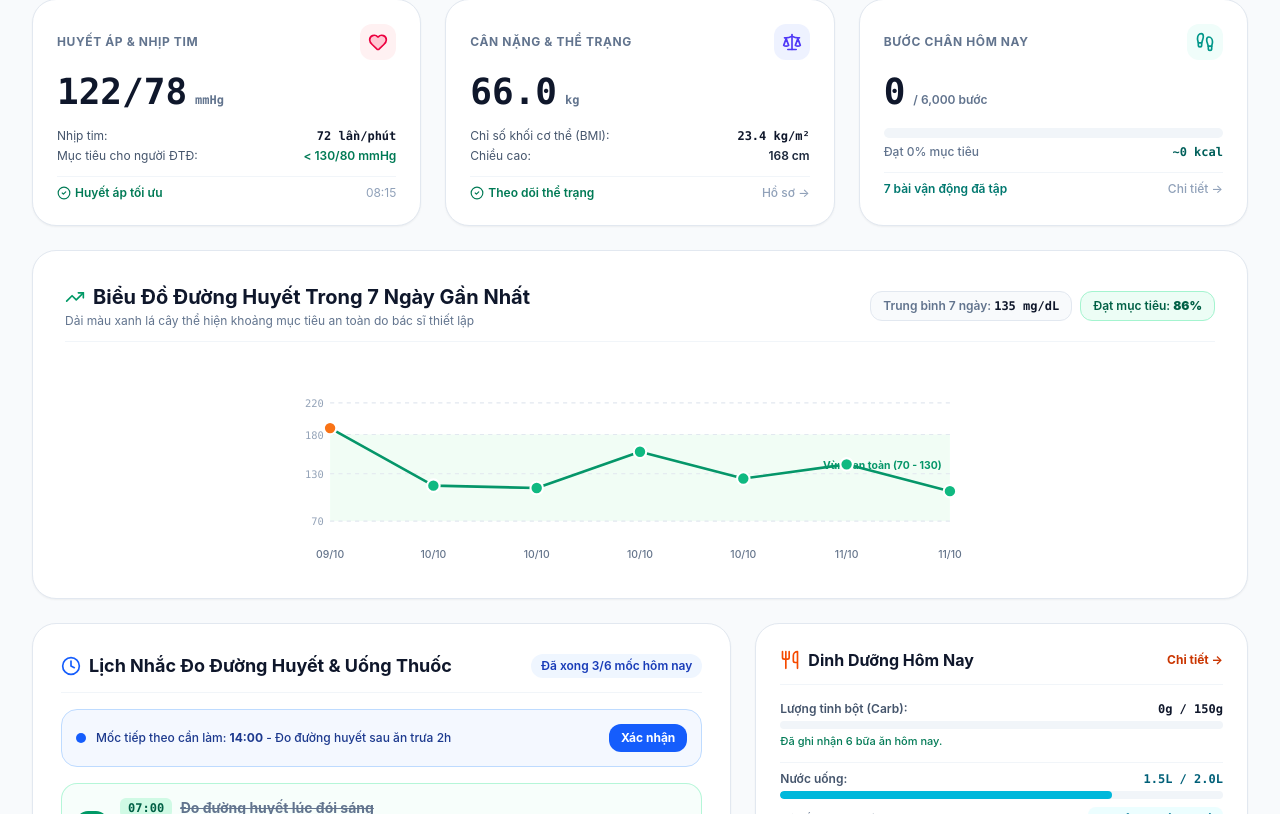
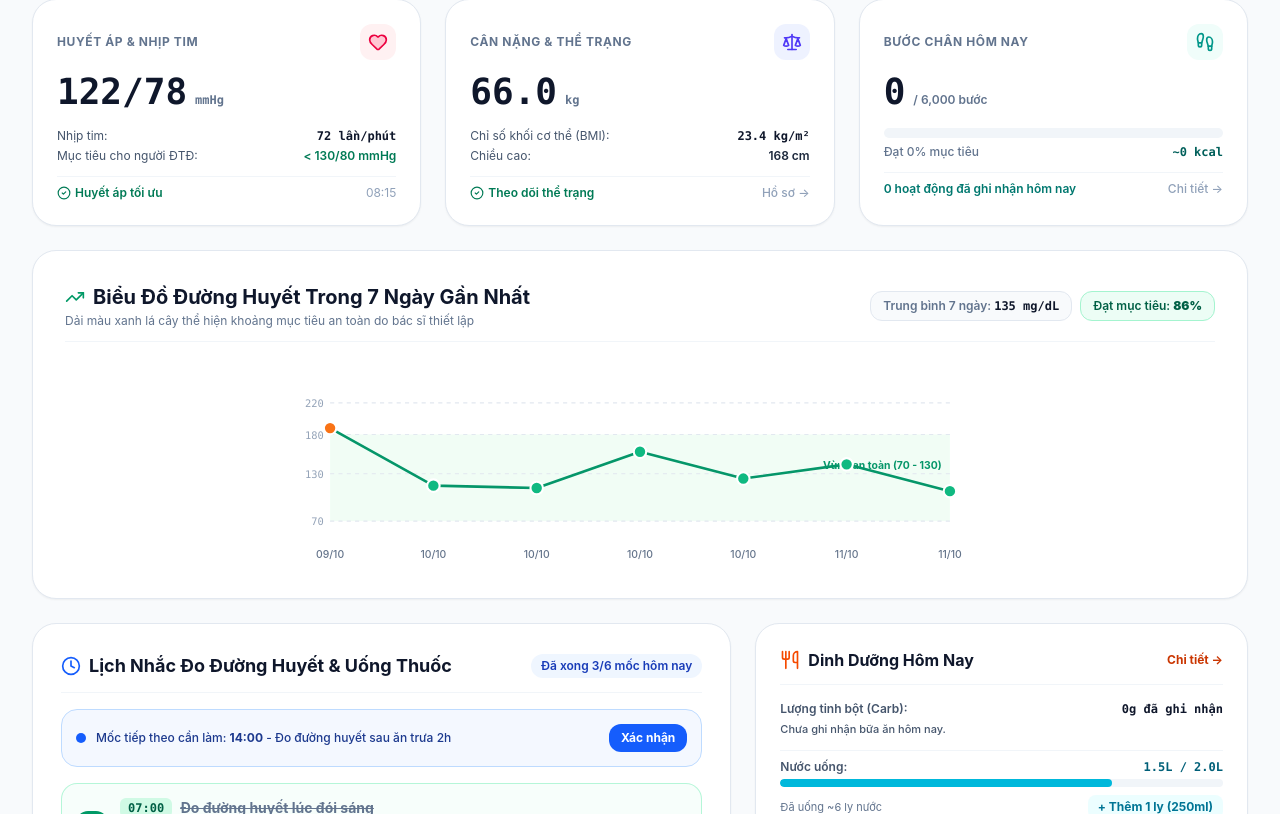
Before and after one commit to beneducation29-lgtm/Healthy, a React (Vite) app: page / in a window 1280 px wide. Shown: the part 1926-2740 px from the top of the page. Built offline with nearby package versions, Linux system fonts and the light colour scheme.

Commit message:
Improve overview health metrics
Guard missing health goals and use date-filtered daily counts.

```diff
--- a/src/components/OverviewTab.tsx
+++ b/src/components/OverviewTab.tsx
@@ -145,14 +145,19 @@ export const OverviewTab: React.FC<OverviewTabProps> = ({
 
   // Steps & Activity metrics
   const totalSteps = todayActivities.reduce((acc, curr) => acc + (curr.steps || 0), 0);
-  const stepPercentage = Math.min(100, Math.round((totalSteps / profile.dailyStepGoal) * 100));
+  const hasStepGoal = Number.isFinite(profile.dailyStepGoal) && profile.dailyStepGoal > 0;
+  const stepPercentage = hasStepGoal
+    ? Math.min(100, Math.round((totalSteps / profile.dailyStepGoal) * 100))
+    : null;
   const totalCalories = todayActivities.reduce((acc, curr) => acc + (curr.caloriesBurned || 0), 0);
   const totalDurationMinutes = todayActivities.reduce((acc, curr) => acc + curr.durationMinutes, 0);
 
   // Nutrition metrics
   const totalCarbsToday = todayMeals.reduce((acc, curr) => acc + (curr.carbsGrams || 0), 0);
-  const recommendedCarbsMax = 150;
-  const waterPercentage = Math.min(100, Math.round((waterDrankMl / profile.dailyWaterGoalMl) * 100));
+  const hasWaterGoal = Number.isFinite(profile.dailyWaterGoalMl) && profile.dailyWaterGoalMl > 0;
+  const waterPercentage = hasWaterGoal
+    ? Math.min(100, Math.round((waterDrankMl / profile.dailyWaterGoalMl) * 100))
+    : null;
 
   // Reminders summary
   const completedReminders = reminders.filter((r) => r.completed).length;
@@ -458,25 +463,25 @@ export const OverviewTab: React.FC<OverviewTabProps> = ({
             <span className="text-3xl sm:text-4xl font-extrabold font-mono text-slate-900 tabular-nums">
               {totalSteps.toLocaleString()}
             </span>
-            <span className="text-xs text-slate-500 font-semibold">/ {profile.dailyStepGoal.toLocaleString()} bước</span>
+            <span className="text-xs text-slate-500 font-semibold">/ {hasStepGoal ? `${profile.dailyStepGoal.toLocaleString()} bước` : 'Chưa thiết lập mục tiêu'}</span>
           </div>
 
           <div className="space-y-1.5 pt-1">
             <div className="w-full bg-slate-100 h-2.5 rounded-full overflow-hidden">
               <div
                 className="bg-teal-600 h-full rounded-full transition-all"
-                style={{ width: `${stepPercentage}%` }}
+                style={{ width: `${stepPercentage ?? 0}%` }}
               />
             </div>
             <div className="flex justify-between text-xs text-slate-500 font-medium">
-              <span>Đạt {stepPercentage}% mục tiêu</span>
+              <span>{stepPercentage !== null ? `Đạt ${stepPercentage}% mục tiêu` : 'Chưa thiết lập mục tiêu bước chân'}</span>
               <span className="font-mono text-teal-800 font-semibold">~{totalCalories} kcal</span>
             </div>
           </div>
 
           <div className="pt-2 border-t border-slate-100 flex items-center justify-between text-xs">
             <span className="text-teal-700 font-semibold">
-              {activities.length} bài vận động đã tập
+              {todayActivities.length} hoạt động đã ghi nhận hôm nay
             </span>
             <span className="text-slate-400 group-hover:text-teal-600 font-medium">Chi tiết &rarr;</span>
           </div>
@@ -774,28 +779,22 @@ export const OverviewTab: React.FC<OverviewTabProps> = ({
               <div>
                 <div className="flex justify-between text-xs font-semibold mb-1">
                   <span className="text-slate-600">Lượng tinh bột (Carb):</span>
-                  <span className="font-mono font-bold text-slate-900">{totalCarbsToday}g / {recommendedCarbsMax}g</span>
+                  <span className="font-mono font-bold text-slate-900">{totalCarbsToday}g đã ghi nhận</span>
                 </div>
-                <div className="w-full bg-slate-100 h-2 rounded-full overflow-hidden">
-                  <div
-                    className="bg-orange-500 h-full rounded-full transition-all"
-                    style={{ width: `${Math.min(100, Math.round((totalCarbsToday / recommendedCarbsMax) * 100))}%` }}
-                  />
-                </div>
-                <span className="text-[11px] text-emerald-700 font-medium block mt-1">
-                  {meals.length > 0 ? `Đã ghi nhận ${meals.length} bữa ăn hôm nay.` : 'Chưa ghi nhận bữa ăn hôm nay.'}
+                <span className="text-[11px] text-slate-600 font-medium block mt-1">
+                  {todayMeals.length > 0 ? `Đã ghi nhận ${todayMeals.length} bữa ăn hôm nay.` : 'Chưa ghi nhận bữa ăn hôm nay.'}
                 </span>
               </div>
 
               <div className="pt-2 border-t border-slate-100">
                 <div className="flex justify-between text-xs font-semibold mb-1">
                   <span className="text-slate-600">Nước uống:</span>
-                  <span className="font-mono font-bold text-cyan-800">{(waterDrankMl / 1000).toFixed(1)}L / {(profile.dailyWaterGoalMl / 1000).toFixed(1)}L</span>
+                  <span className="font-mono font-bold text-cyan-800">{(waterDrankMl / 1000).toFixed(1)}L {hasWaterGoal ? `/ ${(profile.dailyWaterGoalMl / 1000).toFixed(1)}L` : '· Chưa đặt mục tiêu'}</span>
                 </div>
                 <div className="w-full bg-slate-100 h-2 rounded-full overflow-hidden">
                   <div
                     className="bg-cyan-500 h-full rounded-full transition-all"
-                    style={{ width: `${waterPercentage}%` }}
+                    style={{ width: `${waterPercentage ?? 0}%` }}
                   />
                 </div>
                 <div className="flex items-center justify-between mt-2">
```
